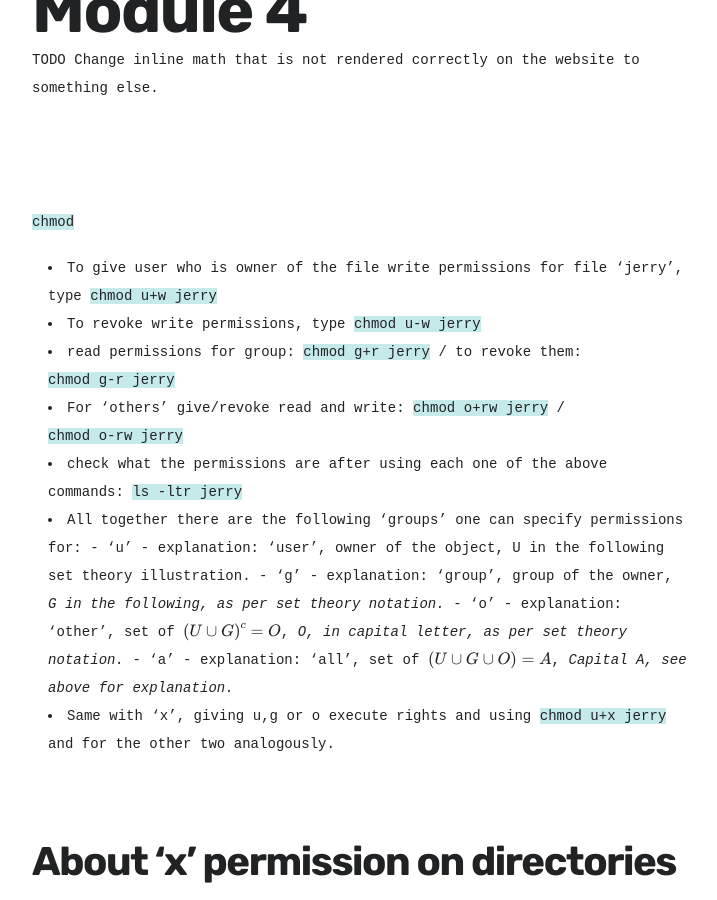
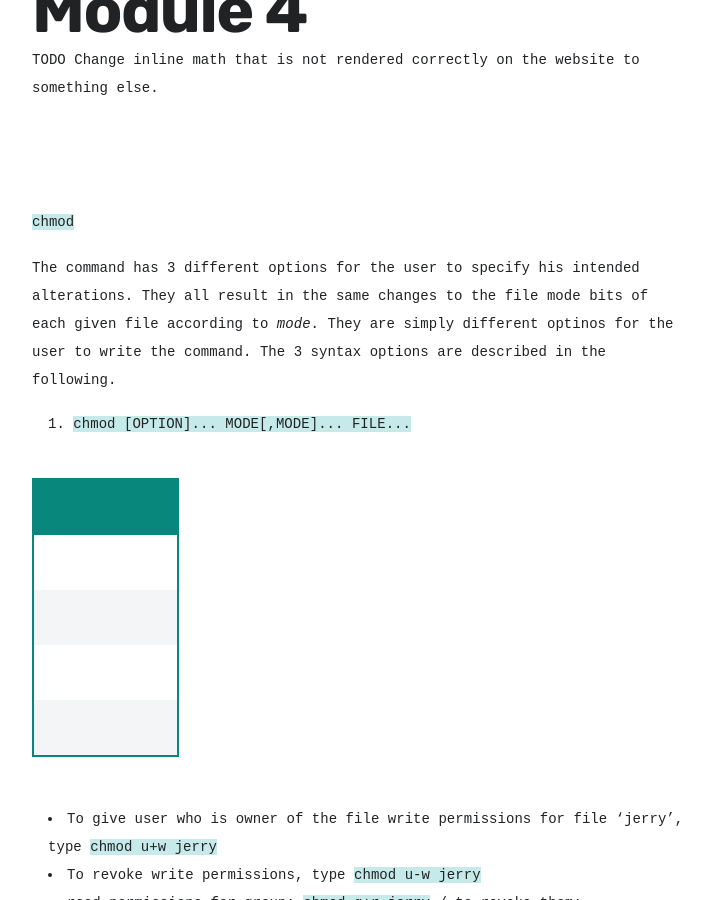
Before and after one commit to kletobias/kletobias.github.io, a Jekyll site: the page built from _projects/module_4.md, in a window 1280 px wide and 900 px high, scrolled down 1768 px. Shown: the whole window, without its empty margins (38-755 px from the left). Built offline with Jekyll 4.4.1, drawn with Linux system fonts in a browser that asks for light colours; nearby versions of some CDN libraries; some web fonts are replaced; formulas are drawn with MathJax 3.

Commit message:
updating module4 for the website

```diff
--- a/_projects/module_4.md
+++ b/_projects/module_4.md
@@ -27,7 +27,25 @@
 
 TODO Change inline math that is not rendered correctly on the website to something else.
 
+<!---
+chmod was a section change `` to ** and ## to ###
+-->
+
 ## `chmod`
+
+The command has 3 different options for the user to specify his intended alterations. They all result in the same changes to the file mode bits of each given file according to *mode*. They are simply different optinos for the user to write the command. The 3 syntax options are described in the following.
+
+1. `chmod [OPTION]... MODE[,MODE]... FILE... `
+
+
+
+|     |     |     |
+|-----|-----|-----|
+|     |     |     |
+|     |     |     |
+|     |     |     |
+|     |     |     |
+
 
 -   To give user who is owner of the file write permissions for file 'jerry', type `chmod u+w jerry`
 -   To revoke write permissions, type `chmod u-w jerry`
```
Also changed, not shown: images/projects/YtOk89__87-kbtTGW$DD-L.jpeg (renamed from images/projects/enegative-space-rusty-metals-paint-flakes.jpeg).
